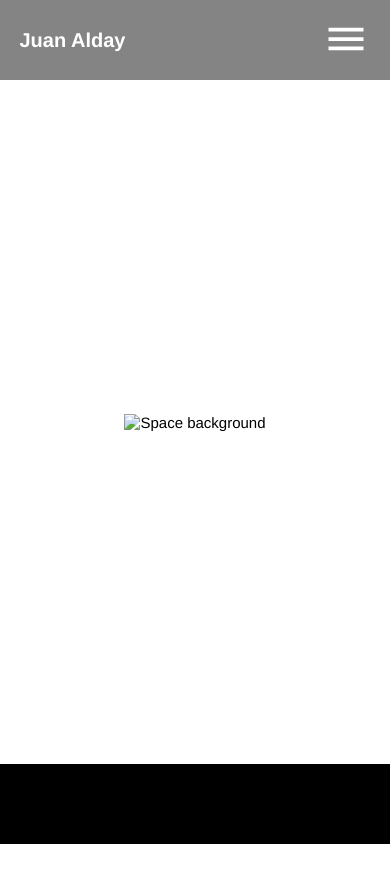
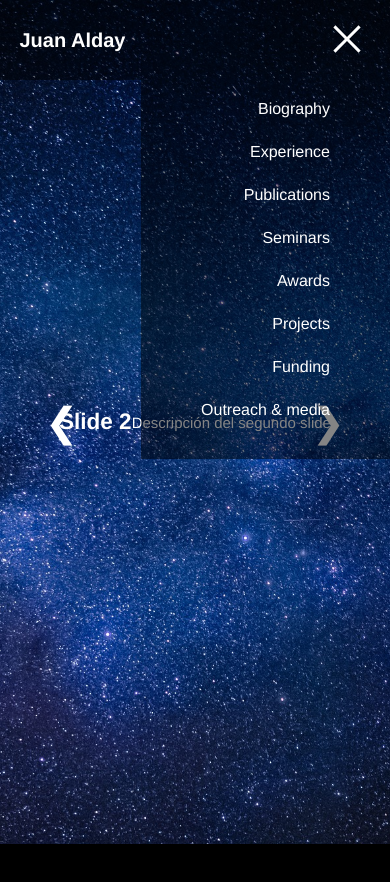
Before and after one commit to aldaydev/j-alday-web, a plain HTML site: page index.html in a window 390 px wide. Both pictures are taken after a click on the picture 345 px from the left and 38 px from the top of the page. Before the commit the page ends 844 px from the top, so only its background shows below. Drawn offline with Linux system fonts and the light colour scheme.

Commit message:
Working on the slider

```diff
--- a/assets/css/responsive-menu.css
+++ b/assets/css/responsive-menu.css
@@ -16,33 +16,45 @@
 
     .nav__toggle{
         display: inline-block;
+        position: relative;
     }
 
     .header__nav{
         position: absolute;
-        height: 0;
-        overflow: hidden;
+        top: 80px;
+        right: -246px;
+        background-color: var(--color-black-trans);
+        transition: right .3s ease-in-out;
     }
 
-    .header__nav--opened{
-        justify-content: center;
-        position: absolute;
-        top: 80px;
+    .header__nav.header__nav--black{
+        background-color: var(--color-black);
+    }
+
+    .header__nav.visible{
         right: 0;
-        width: 100%;
-        background-color: var(--color-black);
-        padding: 30px;
+        transition: right .3s ease-in-out;
     }
 
     .nav__list{
         flex-direction: column;
+        align-items: end;
+        height: auto;
+        padding: 20px 60px 40px 60px;
     }
 
     .toggle{
         cursor: pointer;
     }
 
-    .toggle__close{
-        display: none;
+    .toggle__open{
+        position: absolute;
+        top: 0;
+    }
+
+    .toggle__open.hidden,
+    .toggle__close.hidden{
+        opacity: 0;
+        visibility: hidden;
     }
 }
--- a/assets/css/styles.css
+++ b/assets/css/styles.css
@@ -2,6 +2,7 @@
 
 :root {
     --color-black: #000000;
+    --color-black-trans: #0000007b;
     --color-white: #ffffff;
     --color-orange: #e9b03d;
 }
@@ -48,7 +49,6 @@ body {
 /*----------ESTILOS HEADER----------*/
 
 .header{
-    background-color: #0000007b;
     width: 100%;
     height: 80px;
 
@@ -60,6 +60,18 @@ body {
     top: 0;
     left: 0;
     right: 100%;
+    transition: background .2s ease-in-out;
+    z-index: 999;
+}
+
+.header--black{
+    background-color: var(--color-black);
+    transition: background .2s ease-in-out;
+}
+
+.header--black-trans{
+    background-color: var(--color-black-trans);
+    transition: background .4s ease-in-out;
 }
 
 .header__container{
@@ -88,6 +100,14 @@ body {
     display: flex;
     align-items: center;
     gap: 25px;
+    height: 80px;
+}
+
+.nav__item{
+    height: 100%;
+    display: flex;
+    align-items: center;
+    cursor: pointer;
 }
 
 .nav__link{
@@ -99,25 +119,10 @@ body {
     cursor: pointer;
     position: relative;
 
-    transition: transform .2s ease-in-out;
+    transition: transform .1s ease-in-out;
 }
 
-/* .nav__link::after{
-    content: "";
-    width: 0%;
-    height: 1px;
-    background-color: var(--color-white);
-    position: absolute;
-    bottom: -3px;
-    left: 0;
-    transition: width .3s ease-in-out;
-} */
-
-/* .nav__link:hover::after{
-    width: 100%;
-} */
-
-.nav__link:hover{
+.nav__item:hover > .nav__link{
     transform: scale(1.1);
 }
 
@@ -128,12 +133,82 @@ body {
 /*----------ESTILOS MAIN----------*/
 
 .main{
-    min-height: calc(100dvh - 80px);
+    min-height: calc(100dvh);
     max-width: 100dvw;
     overflow: hidden;
 }
 
-.main__presentation{
+/* SLIDER STYLES */
+
+/* Contenedor principal del slider */
+.slider-container {
+    width: 100%;
+    height: 100dvh;
+    position: relative;
+    overflow: hidden;
+}
+
+/* Slider (contenedor de los slides) */
+.slider {
+    display: flex;
+    width: 100%;
+    height: 100%;
+    transition: transform 0.5s ease-in-out;
+}
+
+/* Cada slide */
+.slide {
+    min-width: 100%;
+    height: 100%;
+    display: flex;
+    justify-content: center;
+    align-items: center;
+    background-size: cover;
+    background-position: center;
+    position: relative;
+    color: white;
+    text-align: center;
+    padding: 20px;
+    z-index: 0;
+}
+
+/* Contenido dentro de cada slide */
+.content {
+    background-color: rgba(0, 0, 0, 0.5); /* Fondo oscuro semitransparente */
+    padding: 20px;
+    border-radius: 10px;
+}
+
+/* Botones de navegación */
+.arrow {
+    font-size: 4rem;
+    position: absolute;
+    top: 50%;
+    transform: translateY(-50%);
+    background-color: rgba(0, 0, 0, 0.5);
+    background-color: transparent;
+    color: white;
+    border: none;
+    padding: 10px 20px;
+    cursor: pointer;
+    z-index: 10;
+    border-radius: 50%;
+}
+
+.arrow.left {
+    left: 25px;
+}
+
+.arrow.right {
+    right: 25px;
+}
+
+/* .main__presentation{
+    background-image: url("../img/milky-way-bg.jpg");
+    background-position: center;
+    background-size: cover;
+    background-repeat: no-repeat;
+
     height: 100dvh;
     overflow: hidden;
     display: flex;
@@ -141,9 +216,27 @@ body {
     justify-content: center;
 }
 
+.presentation__container{
+    display: flex;
+    flex-direction: column;
+    align-items: center;
+    justify-content: center;
+    gap: 30px;
+}
+
+.presentation__container > h1{
+    font-size: 4rem;
+    color: var(--color-white);
+}
+
+.presentation__container > h3{
+    font-size: 2.5rem;
+    color: var(--color-white);
+}
+
 .presentation__img{
     object-fit: cover;
-}
+} */
 
 /*----------ESTILOS FOOTER----------*/
 
--- a/assets/js/menu.js
+++ b/assets/js/menu.js
@@ -1,7 +1,48 @@
-const openToggle = document.querySelector('.toggle__open');
-const closeToggle = document.querySelector('.toggle__close');
+const openToggle = document.getElementById('toggle__open');
+const closeToggle = document.getElementById('toggle__close');
 const headerNav = document.querySelector('.header__nav');
 
 openToggle.addEventListener('click', (e)=>{
-    headerNav.classList.add('.header__nav--opened');
+    openToggle.classList.toggle('hidden');
+    closeToggle.classList.toggle('hidden');
+    headerNav.classList.add('visible');
 })
+
+closeToggle.addEventListener('click', (e)=>{
+    openToggle.classList.toggle('hidden');
+    closeToggle.classList.toggle('hidden');
+    headerNav.classList.remove('visible');
+})
+
+window.addEventListener('resize', ()=>{
+
+    const isVisible = document.querySelector('.visible');
+
+    if(isVisible){
+        headerNav.classList.remove('visible');
+        openToggle.classList.remove('hidden');
+        closeToggle.classList.add('hidden');
+    }
+
+})
+
+window.addEventListener('scroll', ()=>{
+
+    const isVisible = document.querySelector('.visible');
+    if(isVisible){
+        headerNav.classList.remove('visible');
+        openToggle.classList.remove('hidden');
+        closeToggle.classList.add('hidden');
+    }
+
+    const header = document.getElementById('header');
+    if(window.scrollY > 0){
+        header.classList.remove('header--black-trans');
+        header.classList.add('header--black');
+        headerNav.classList.add('header__nav--black');
+    }else{
+        header.classList.remove('header--black');
+        header.classList.add('header--black-trans');
+        headerNav.classList.remove('header__nav--black');
+    }
+})
--- /dev/null
+++ b/assets/js/slider.js
@@ -0,0 +1,95 @@
+// Selección de elementos
+const slider = document.querySelector('.slider');
+const slides = document.querySelectorAll('.slide');
+const prevButton = document.querySelector('.arrow.left');
+const nextButton = document.querySelector('.arrow.right');
+
+let isAutoSliding = true;
+let autoSlideInterval;
+
+// Función para mover al siguiente slide
+function nextSlide() {
+    const firstSlide = slider.firstElementChild; // Primer slide
+    slider.style.transition = 'transform 0.5s ease-in-out';
+    slider.style.transform = `translateX(-100%)`;
+
+    // Esperar la transición antes de reordenar
+    setTimeout(() => {
+        slider.style.transition = 'none'; // Desactivar transición
+        slider.appendChild(firstSlide); // Mover primer slide al final
+        slider.style.transform = `translateX(0)`; // Reajustar posición
+    }, 500); // Duración de la transición
+}
+
+// Función para mover al slide anterior
+function prevSlide() {
+    const lastSlide = slider.lastElementChild; // Último slide
+    slider.style.transition = 'none';
+    slider.insertBefore(lastSlide, slider.firstElementChild); // Mover último slide al inicio
+    slider.style.transform = `translateX(-100%)`; // Mostrar el último slide reordenado
+
+    // Añadir transición para regresar al slide central
+    setTimeout(() => {
+        slider.style.transition = 'transform 0.5s ease-in-out';
+        slider.style.transform = `translateX(0)`;
+    }, 0); // Sin delay
+}
+
+// Función para iniciar el auto-slide
+function startAutoSlide() {
+    autoSlideInterval = setInterval(() => {
+        if (isAutoSliding) {
+            nextSlide();
+        }
+    }, 7000); // Cambiar cada 7 segundos
+}
+
+// Función para detener el auto-slide
+function stopAutoSlide() {
+    isAutoSliding = false;
+    clearInterval(autoSlideInterval);
+}
+
+// Event listeners para las flechas
+nextButton.addEventListener('click', () => {
+    stopAutoSlide();
+    nextSlide();
+});
+
+prevButton.addEventListener('click', () => {
+    stopAutoSlide();
+    prevSlide();
+});
+
+// Inicia el auto-slide
+startAutoSlide();
+
+//FUNCIONALIDAD DE ARRASTRAR
+
+// Variables para capturar los eventos touch
+let startX = 0;
+let endX = 0;
+
+// Detectar el inicio del toque
+slider.addEventListener('touchstart', (e) => {
+    startX = e.touches[0].clientX; // Guardar la posición inicial del toque
+});
+
+// Detectar el movimiento del toque
+slider.addEventListener('touchmove', (e) => {
+    endX = e.touches[0].clientX; // Guardar la posición actual mientras se mueve
+});
+
+// Detectar el final del toque y calcular la dirección
+slider.addEventListener('touchend', () => {
+    const threshold = 50; // Umbral mínimo de desplazamiento para considerar como swipe
+    if (startX - endX > threshold) {
+        // Swipe hacia la izquierda
+        stopAutoSlide(); // Detener el auto-slide
+        nextSlide(); // Mover al siguiente slide
+    } else if (endX - startX > threshold) {
+        // Swipe hacia la derecha
+        stopAutoSlide(); // Detener el auto-slide
+        prevSlide(); // Mover al slide anterior
+    }
+});
--- a/index.html
+++ b/index.html
@@ -9,21 +9,22 @@
     <link rel="stylesheet" href="./assets/css/responsive-menu.css">
 
     <script src="./assets/js/menu.js" defer></script>
+    <script src="./assets/js/slider.js" defer></script>
 
     <title>Juan Alday</title>
 </head>
 
 <body>
     <!---------- HEADER ---------->
-    <header class="header">
+    <header class="header header--black-trans" id="header">
         <div class="header__container">
-            <a class="header__brand">
+            <a href="./index.html" class="header__brand">
                 <h4 class="header__brand-text">Juan Alday</h4>
             </a>
 
             <div class="nav__toggle">
-                <img src="./assets/icons/open-menu-icon.svg" alt="Open menu icon" class="toggle toggle__open">
-                <img src="./assets/icons/close-menu-icon.svg" alt="Open menu icon" class="toggle toggle__close">
+                <img src="./assets/icons/open-menu-icon.svg" alt="Open menu icon" class="toggle toggle__open" id="toggle__open">
+                <img src="./assets/icons/close-menu-icon.svg" alt="Open menu icon" class="toggle toggle__close hidden" id="toggle__close">
             </div>
 
             <nav class="header__nav">
@@ -67,11 +68,31 @@
     </header>
     <!---------- MAIN CONTENT ---------->
     <main class="main">
-        <section class="main__presentation">
+        <!-- <section class="main__presentation">
             <div class="presentation__container">
-                <img src="./assets/img/milky-way-bg.jpg" alt="Space background" class="presentation__img">
+                <h1>JUAN ALDAY PAREJO</h1>
+                <h3>DPhil in Atmospheric, Oceanic and Planetary Physics</h3>
             </div>
-        </section>
+        </section> -->
+        <div class="slider-container">
+            <div class="slider">
+                <div class="slide" style="background-image: url('./assets/img/milky-way-bg.jpg');">
+                    <h1>Slide 1</h1>
+                    <p>Descripción del primer slide</p>
+                </div>
+                <div class="slide" style="background-image: url('./assets/img/space-bg.jpg')";>
+                    <h2>Slide 2</h2>
+                    <p>Descripción del segundo slide</p>
+                </div>
+                <div class="slide" style="background-image: url('./assets/img/galaxy.jpg');">
+                    <h2>Slide 3</h2>
+                    <p>Descripción del tercer slide</p>
+                </div>
+            </div>
+            <button class="arrow left">❮</button>
+            <button class="arrow right">❯</button>
+        </div>
+
     </main>
     <!---------- FOOTER ---------->
     <footer class="footer">
```
Also changed, not shown: assets/img/galaxy.jpg (added), 1 other file.
